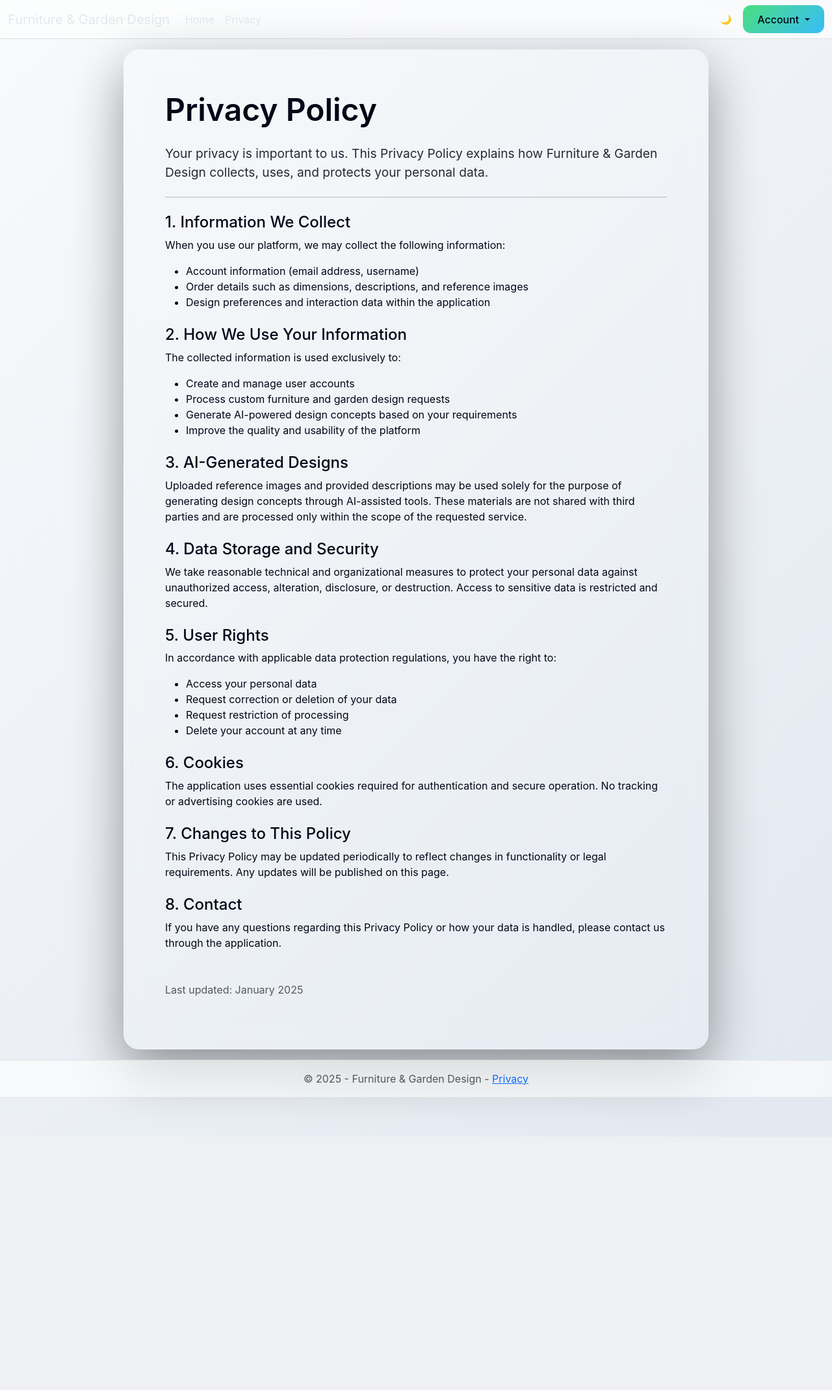
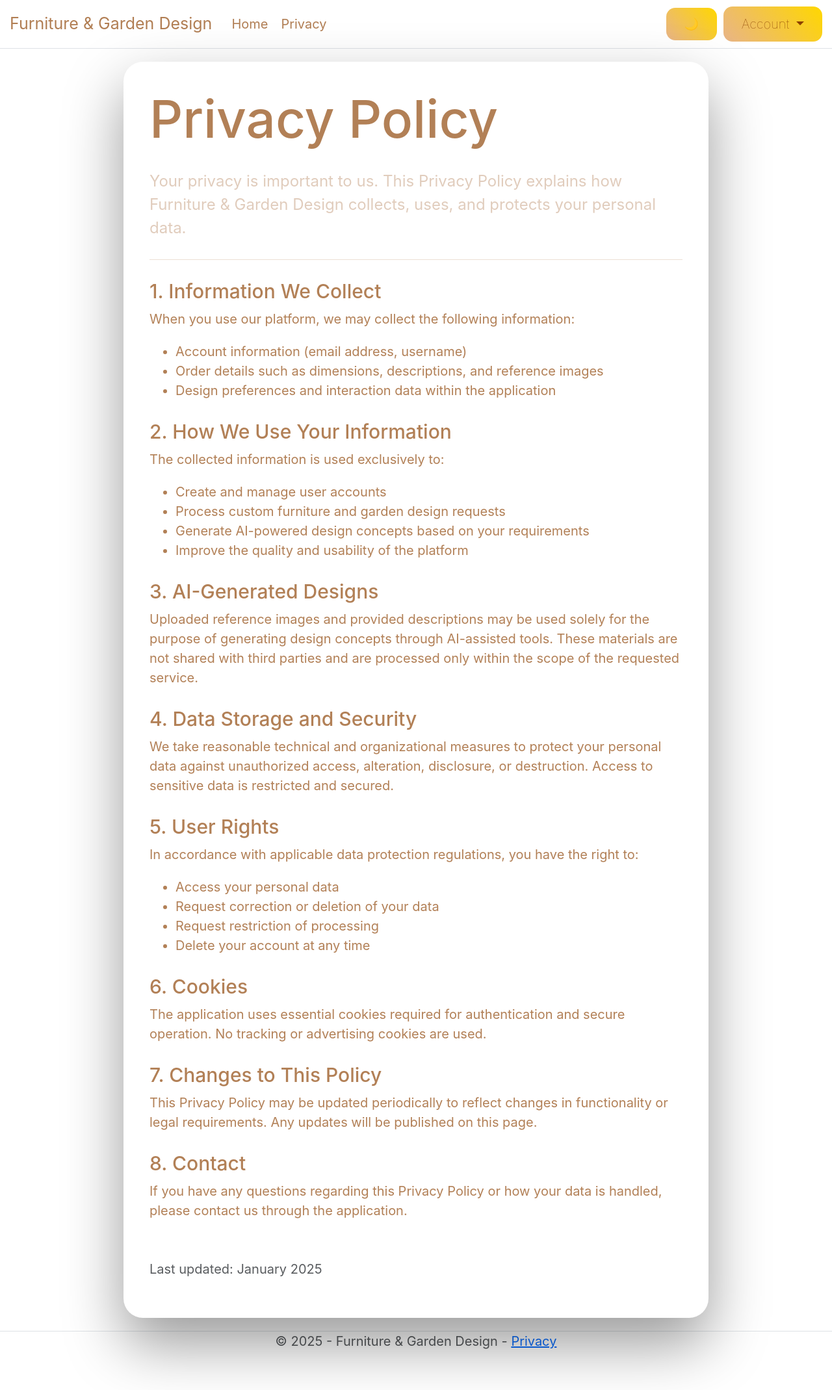
Before and after one commit to SilenceMustBeHeard/FurnitureGardenDesign, an ASP.NET Core app: page /Home/Privacy in a window 1280 px wide. Shown: the whole page at 65% size. Before the commit the page ends 1749 px from the top, so only its background shows below. Run offline with ASP.NET Core 8, Linux system fonts and the light colour scheme; some libraries are stand-ins or nearby versions.

Commit message:
Made some changes in the ui/ux

```diff
--- a/FurnitureGardenDesign.Web/wwwroot/css/site.css
+++ b/FurnitureGardenDesign.Web/wwwroot/css/site.css
@@ -8,7 +8,7 @@
 
 @media (min-width: 768px) {
     html {
-        font-size: 16px;
+        font-size: 20px;
     }
 }
 
@@ -21,72 +21,88 @@
     box-shadow: 0 0 0 0.1rem white, 0 0 0 0.25rem #258cfb;
 }
 
-.form-floating > .form-control-plaintext::placeholder, .form-floating > .form-control::placeholder {
+.form-floating > .form-control-plaintext::placeholder,
+.form-floating > .form-control::placeholder {
     color: var(--bs-secondary-color);
     text-align: end;
 }
 
-.form-floating > .form-control-plaintext:focus::placeholder, .form-floating > .form-control:focus::placeholder {
+.form-floating > .form-control-plaintext:focus::placeholder,
+.form-floating > .form-control:focus::placeholder {
     text-align: start;
 }
 
 /* ===============================
-   GLOBAL THEME
+   DARK THEME
 ================================ */
 
 html[data-bs-theme="dark"] body {
-    background: linear-gradient(135deg, #0f172a, #020617);
-    color: #e5e7eb;
+    background: linear-gradient(0deg, #010817, #010817);
+    color: #1ebdd9;
 }
 
-html[data-bs-theme="light"] body {
-    background: linear-gradient(135deg, #f8fafc, #e2e8f0);
-    color: #020617;
+/* GLASS DARK */
+html[data-bs-theme="dark"] .glass-nav,
+html[data-bs-theme="dark"] .glass-footer {
+    background: #0c183570;
+    backdrop-filter: blur(66px);
+    -webkit-backdrop-filter: blur(66px);
+    border-color: #010817;
 }
 
 /* ===============================
-   GLASS LAYOUT
+   LIGHT THEME
 ================================ */
 
-.glass-nav,
-.glass-footer {
-    background: rgba(255,255,255,0.08);
-    backdrop-filter: blur(14px);
-    -webkit-backdrop-filter: blur(14px);
-    border-bottom: 1px solid rgba(255,255,255,0.15);
+html[data-bs-theme="light"] body {
+    background: linear-gradient(60deg, #ffd70010,#FFD700));
+    /*text*/
+    color: #8b4000a9;
 }
 
-.glass-footer {
-    border-top: 1px solid rgba(255,255,255,0.15);
-    padding: 1rem 0;
+/* GLASS LIGHT */
+html[data-bs-theme="light"] .glass-nav,
+html[data-bs-theme="light"] .glass-footer {
+    background: #FFD700 backdrop-filter: blur(5px);
+    -webkit-backdrop-filter: blur(5px);
+    border-color: #FFD700
 }
 
-/* ===============================
-   NAVBAR
-================================ */
-
-.navbar-brand,
-.nav-link {
-    color: #e5e7eb !important;
-    transition: color .2s ease;
+/* NAVBAR LINKS */
+html[data-bs-theme="dark"] .navbar-brand,
+html[data-bs-theme="dark"] .nav-link {
+    color: #258dc8bb !important;
+    transition: color .5s ease;
 }
 
-    .nav-link:hover {
+    html[data-bs-theme="dark"] .nav-link:hover {
         color: #4ade80 !important;
+    }
+
+html[data-bs-theme="light"] .navbar-brand,
+html[data-bs-theme="light"] .nav-link {
+    color: #8b4000ac !important;
+    transition: color .8s ease;
+}
+
+    html[data-bs-theme="light"] .nav-link:hover {
+        color: #8b4000ac !important;
+        transition: color .8s ease;
     }
 
 /* ===============================
    BUTTONS
 ================================ */
 
+/* DARK THEME BUTTONS */
 .btn-primary-glass {
-    background: linear-gradient(135deg, #4ade80, #38bdf8);
+    background: linear-gradient(50deg, rgba(56,189,248,.4), #0f172a);
     border: none;
-    color: #020617;
-    font-weight: 500;
+    color: #258cfb;
+    font-weight: 140;
     padding: .6rem 1.4rem;
-    border-radius: 12px;
-    transition: transform .2s ease, box-shadow .2s ease, background .3s ease;
+    border-radius: 14px;
+    transition: transform .6s ease, box-shadow .6s ease, background .6s ease;
 }
 
     .btn-primary-glass:hover {
@@ -95,15 +111,43 @@
     }
 
 .btn-outline-glass {
-    background: rgba(255,255,255,0.1);
-    border: 1px solid rgba(255,255,255,0.25);
-    color: #e5e7eb;
-    border-radius: 12px;
-    transition: background .2s ease;
+    background: linear-gradient(560deg, rgba(56,189,248,.4), #0f172a);
+    border: #258dc8bb;
+    color: #57e5c2d6;
+    font-weight: 140;
+    padding: .6rem 1.4rem;
+    border-radius: 14px;
+    transition: transform .6s ease, box-shadow .6s ease, background .6s ease;
 }
 
     .btn-outline-glass:hover {
-        background: rgba(255,255,255,0.2);
+        transform: translateY(-2px);
+        box-shadow: 0 10px 30px rgba(56,189,248,.4);
+    }
+
+/* LIGHT THEME BUTTONS */
+html[data-bs-theme="light"] .btn-primary-glass {
+    background: linear-gradient(50deg, #db87409f, #FFD700);
+    border: none;
+    /*text*/
+    color: #8B4000;
+}
+
+    html[data-bs-theme="light"] .btn-primary-glass:hover {
+        transform: translateY(-2px);
+        box-shadow: 0 10px 30px #8B4000;
+    }
+
+html[data-bs-theme="light"] .btn-outline-glass {
+    background: linear-gradient(50deg, #db87409f, #FFD700);
+    border: none;
+    /*text*/
+    color: #8B4000;
+}
+
+    html[data-bs-theme="light"] .btn-outline-glass:hover {
+        transform: translateY(-2px);
+        box-shadow: 0 10px 30px #8B4000;
     }
 
 /* ===============================
@@ -120,28 +164,38 @@
 
 .hero-glass {
     max-width: 900px;
-    padding: 4rem;
-    border-radius: 24px;
-    background: rgba(255,255,255,0.08);
-    backdrop-filter: blur(18px);
-    box-shadow: 0 30px 80px rgba(0,0,0,0.4);
+    padding: 2rem;
+    border-radius: 30px;
+    backdrop-filter: blur(20px);
+    box-shadow: 0 40px 90px rgba(0,0,0,0.4);
+}
+
+/* DARK HERO */
+html[data-bs-theme="dark"] .hero-glass {
+    background: #39b2e839;
+}
+
+/* LIGHT HERO */
+html[data-bs-theme="light"] .hero-glass {
+    background: white
+    box-shadow: 0 40px 90px #FFD700;
 }
 
 .hero-title {
-    font-size: 3rem;
-    font-weight: 600;
+    font-size: 4rem;
+    font-weight: 550;
 }
 
 .hero-subtitle {
     margin-top: 1.5rem;
     font-size: 1.2rem;
-    opacity: .85;
+    opacity: .40;
 }
 
 .hero-actions {
-    margin-top: 2.5rem;
+    margin-top: 1.2rem;
     display: flex;
-    gap: 1.5rem;
+    gap: 1.2rem;
     justify-content: center;
 }
 
@@ -165,11 +219,23 @@
         object-fit: fill;
     }
 
-.glass-caption {
+/* DARK CAPTION */
+html[data-bs-theme="dark"] .glass-caption {
     background: rgba(15,23,42,0.75);
     backdrop-filter: blur(10px);
     border-radius: 10px;
     padding: 1rem 1.5rem;
+    color: #8B4000
+}
+
+/* LIGHT CAPTION */
+/*carousel*/
+html[data-bs-theme="light"] .glass-caption {
+    background: rgba(255, 223, 150, 0.6);
+    backdrop-filter: blur(18px);
+    border-radius: 1px;
+    padding: 1rem 1.5rem;
+    color: #8B4000
 }
 
 /* ===============================
@@ -177,34 +243,30 @@
 ================================ */
 
 .glass {
-    background: rgba(255, 255, 255, 0.08);
-    backdrop-filter: blur(16px);
+    backdrop-filter: blur(20px);
     -webkit-backdrop-filter: blur(16px);
     border-radius: 20px;
-    box-shadow: 0 20px 60px rgba(0, 0, 0, 0.35);
     transition: all .3s ease;
 }
 
-    .glass:hover {
+/* DARK GLASS */
+html[data-bs-theme="dark"] .glass {
+    background: rgba(255, 255, 255, 0.08);
+    box-shadow: 0 20px 60px rgba(0, 0, 0, 0.35);
+}
+
+    html[data-bs-theme="dark"] .glass:hover {
         transform: translateY(-4px);
-        box-shadow: 0 30px 80px rgba(0, 0, 0, 0.5);
+        box-shadow: 0 50px 80px rgba(0, 0, 0, 0.5);
     }
 
-/* ===============================
-   THEME TOGGLE
-================================ */
-
-html[data-bs-theme="dark"] .glass-nav,
-html[data-bs-theme="dark"] .glass-footer {
-    background: rgba(255,255,255,0.08);
-    border-color: rgba(255,255,255,0.15);
+/* LIGHT GLASS */
+html[data-bs-theme="light"] .glass {
+    background: rgba(255, 223, 150, 0.2);
+    box-shadow: 0 20px 60px rgba(255, 180, 60, 0.3);
 }
 
-html[data-bs-theme="light"] .glass-nav,
-html[data-bs-theme="light"] .glass-footer {
-    /* soft pastel */
-    background: rgba(255, 255, 255, 0.6); /* glassy white with warm tint */
-    backdrop-filter: blur(12px);
-    -webkit-backdrop-filter: blur(12px);
-    border-color: rgba(200, 200, 200, 0.3); /* softer border */
-}
+    html[data-bs-theme="light"] .glass:hover {
+        background: rgba(255, 223, 150, 0.2);
+        box-shadow: 0 20px 60px rgba(255, 180, 60, 0.3);
+    }
```
